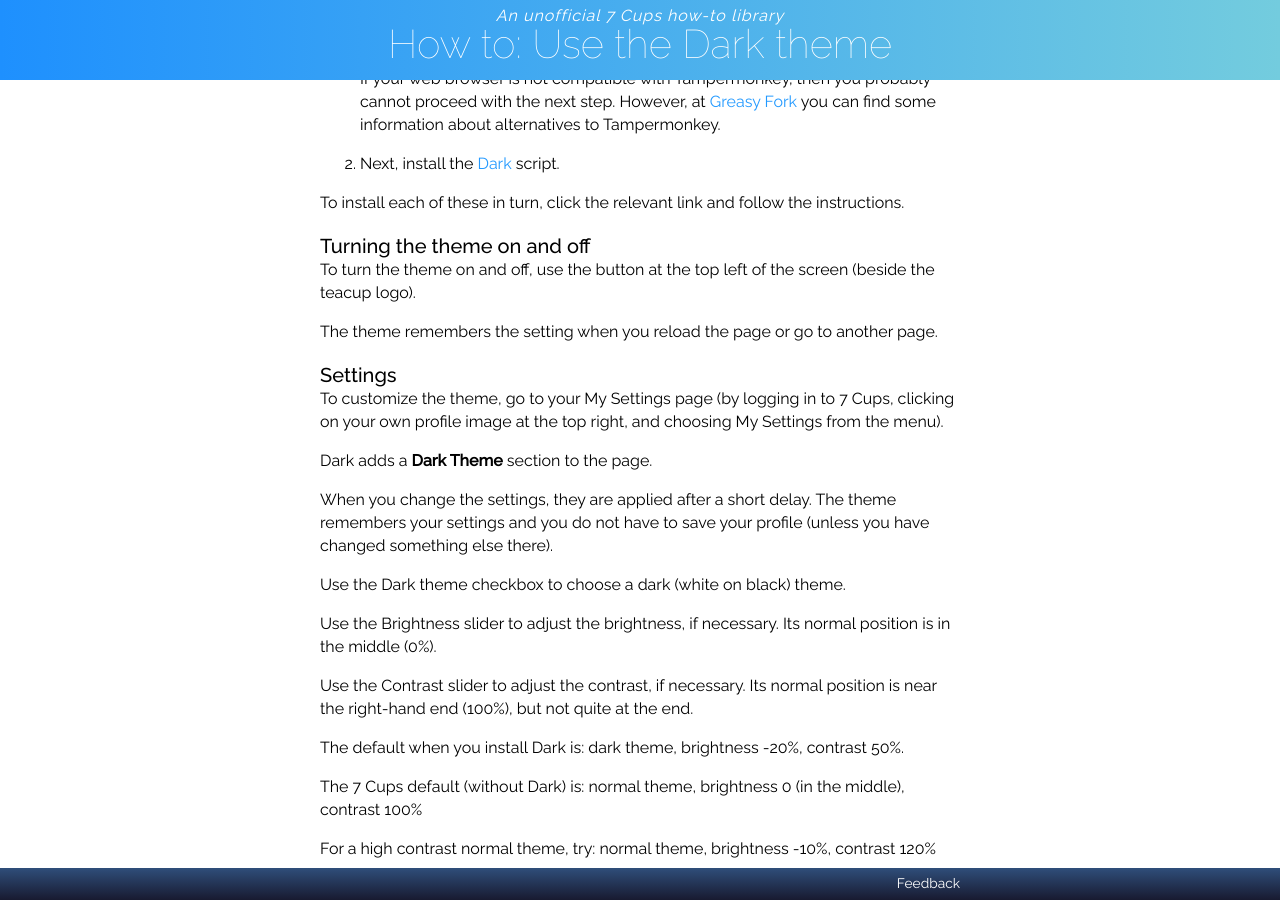
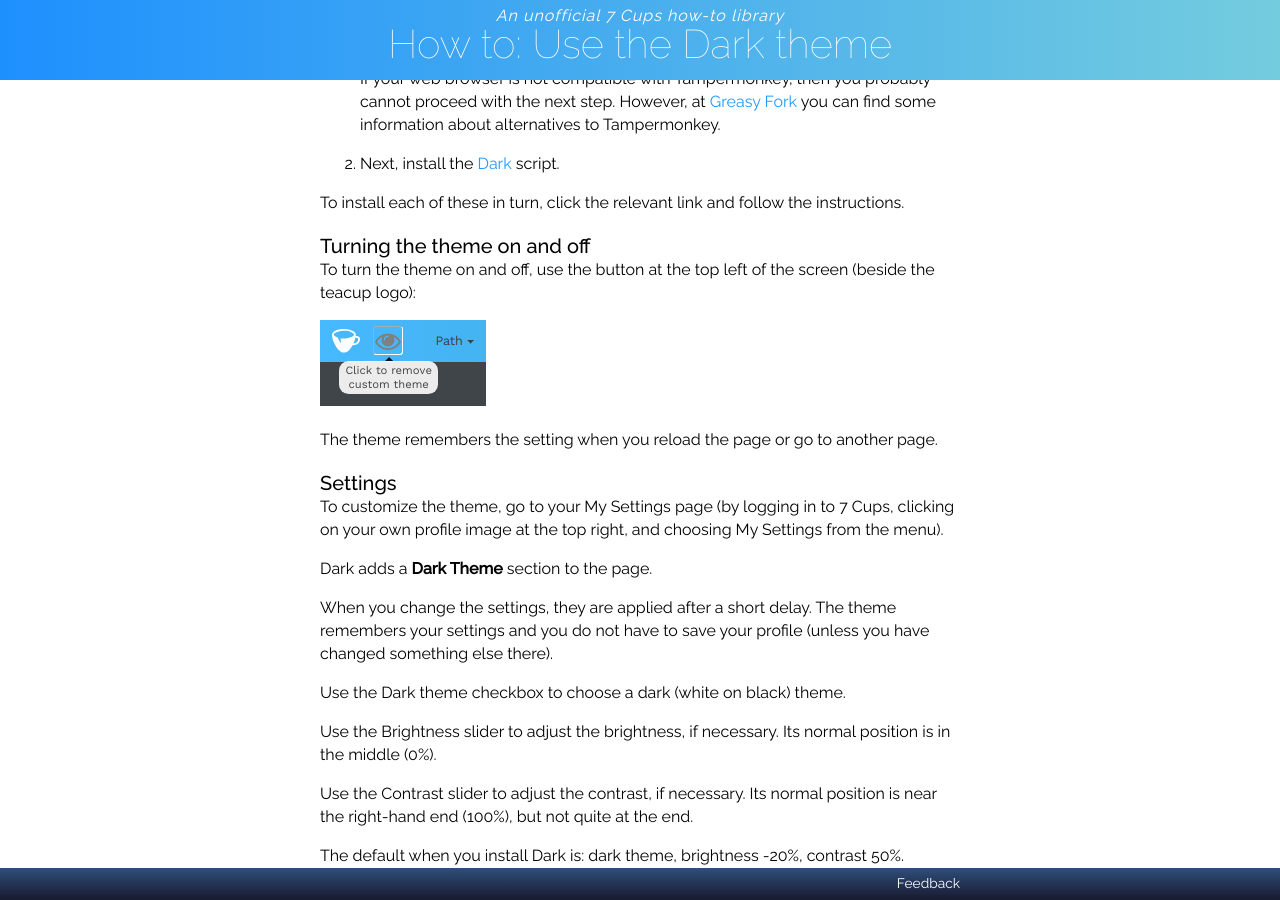
Before and after one commit to RarelyCharlie/rarelycharlie.github.io, a Jekyll site: the page built from _draft/dark.md, in a window 1280 px wide and 900 px high, scrolled down 482 px. Built offline with Jekyll 4.4.1, drawn with Linux system fonts in a browser that asks for light colours.

Commit message:
button image

```diff
--- a/_draft/dark.md
+++ b/_draft/dark.md
@@ -28,7 +28,9 @@ To use Dark, you need to install two things in this order:
 To install each of these in turn, click the relevant link and follow the instructions.
 
 ### Turning the theme on and off
-To turn the theme on and off, use the button at the top left of the screen (beside the teacup logo).
+To turn the theme on and off, use the button at the top left of the screen (beside the teacup logo):
+
+![Button](/assets/dark/button.png)
 
 The theme remembers the setting when you reload the page or go to another page.
 
```
